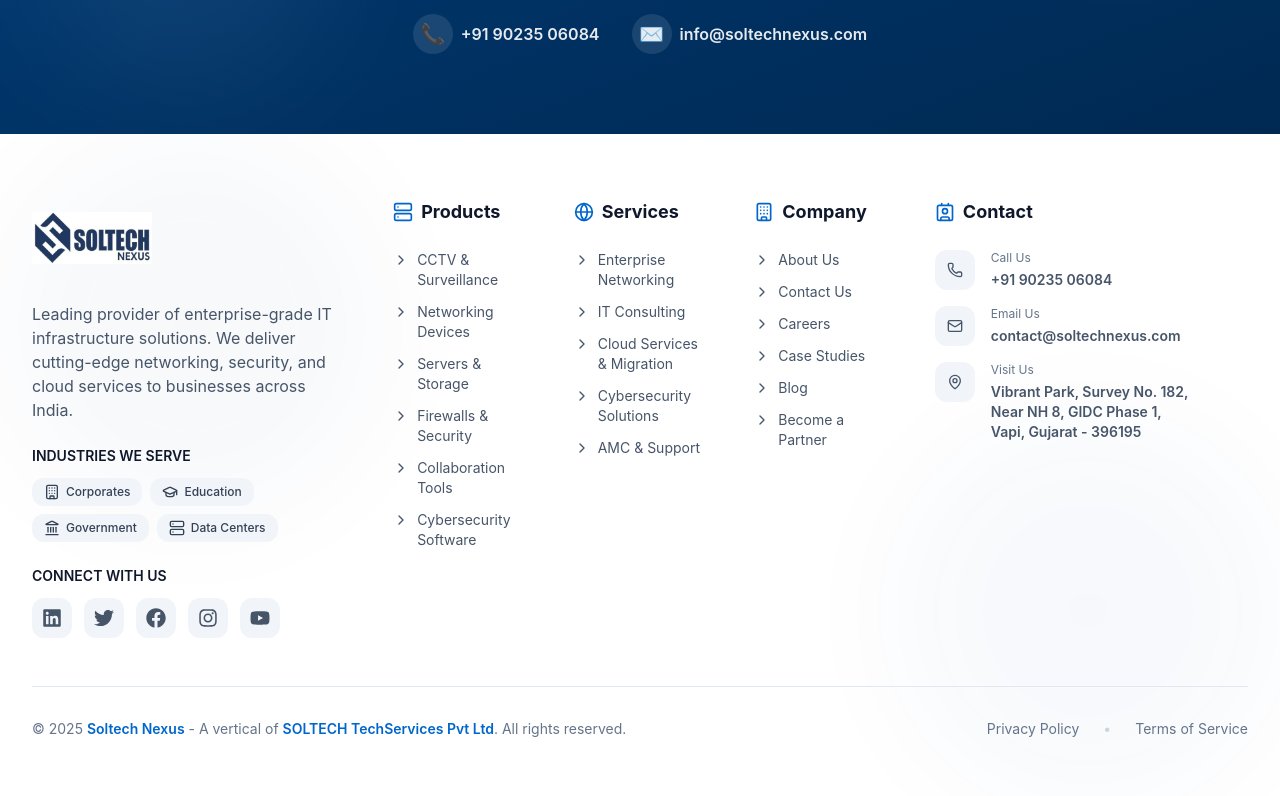
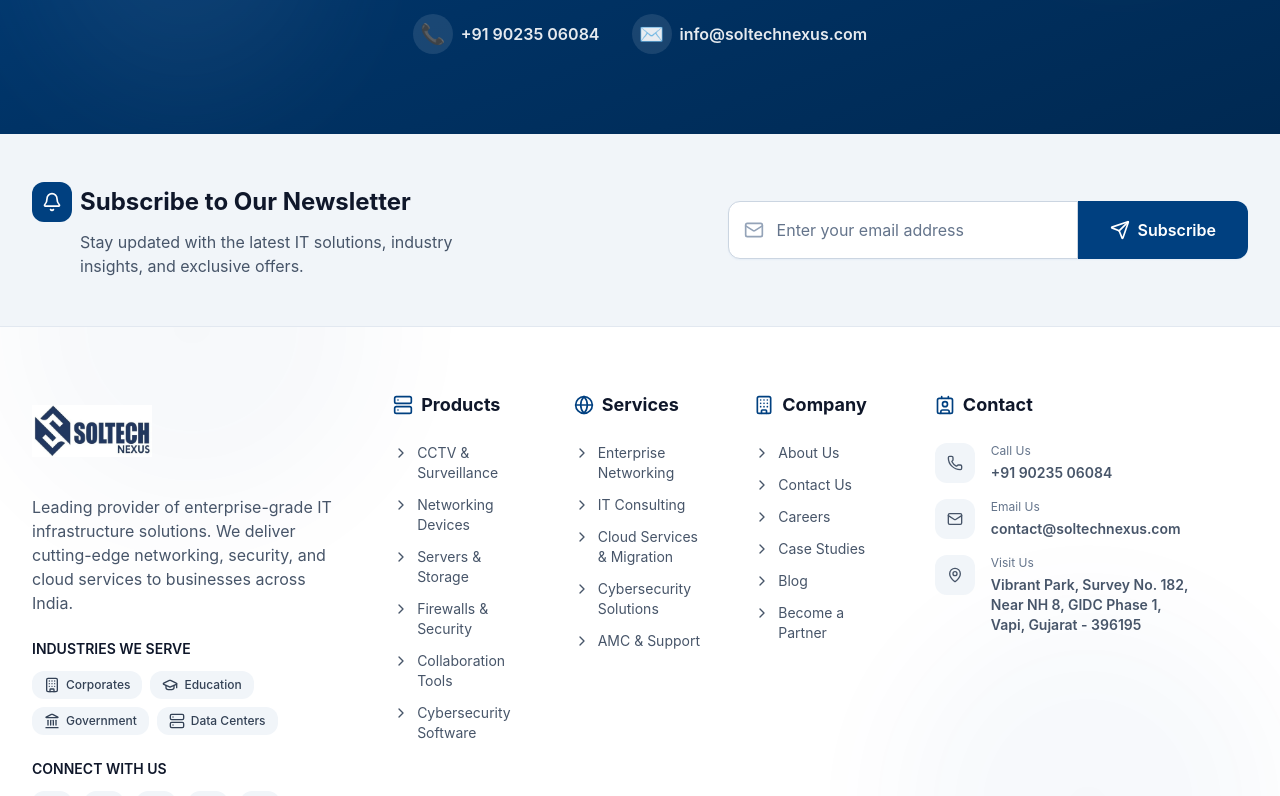
Before and after one commit to Soltech007/soltechnexus, a Next.js app: page / in a window 1280 px wide. Shown: the part 5020-5816 px from the top of the page. Built offline with nearby package versions, Linux system fonts and the light colour scheme.

Commit message:
added subscribe button on footer

```diff
--- a/app/components/Footer.tsx
+++ b/app/components/Footer.tsx
@@ -27,6 +27,10 @@
   Server,
   Globe,
   Contact,
+  Loader2,
+  CheckCircle,
+  Bell,
+  AlertCircle,
 } from "lucide-react";
 import { useState } from "react";
 import React from "react";
@@ -34,16 +38,49 @@
 export default function Footer() {
   const [email, setEmail] = useState("");
   const [isSubmitting, setIsSubmitting] = useState(false);
+  const [isSubscribed, setIsSubscribed] = useState(false);
+  const [error, setError] = useState("");
 
   const handleNewsletterSubmit = async (e: React.FormEvent) => {
     e.preventDefault();
+    if (!email) return;
+
     setIsSubmitting(true);
-    // Simulate API call
-    setTimeout(() => {
-      alert("Thank you for subscribing!");
+    setError("");
+
+    try {
+      const response = await fetch("/api/newsletter", {
+        method: "POST",
+        headers: {
+          "Content-Type": "application/json",
+        },
+        body: JSON.stringify({ email }),
+      });
+
+      const data = await response.json();
+
+      if (response.ok) {
+        setIsSubscribed(true);
         setEmail("");
+        // Reset success message after 5 seconds
+        setTimeout(() => setIsSubscribed(false), 5000);
+      } else {
+        // Handle specific error messages
+        if (data.error?.includes("Contact already exist")) {
+          setError("You're already subscribed! 📧");
+        } else {
+          setError(data.error || "Something went wrong. Please try again.");
+        }
+        // Reset error message after 5 seconds
+        setTimeout(() => setError(""), 5000);
+      }
+    } catch (err) {
+      console.error("Newsletter subscription error:", err);
+      setError("Network error. Please try again.");
+      setTimeout(() => setError(""), 5000);
+    } finally {
       setIsSubmitting(false);
-    }, 1000);
+    }
   };
 
   const productLinks = [
@@ -107,6 +144,101 @@
       </div>
 
       <div className="relative">
+        {/* Newsletter Section - Gray Background */}
+        <div className="bg-gray-100 border-b border-gray-200">
+          <div className="max-w-7xl mx-auto px-4 sm:px-6 lg:px-8 py-8 sm:py-12">
+            <motion.div
+              initial={{ opacity: 0, y: 20 }}
+              whileInView={{ opacity: 1, y: 0 }}
+              viewport={{ once: true }}
+              transition={{ duration: 0.6 }}
+              className="flex flex-col lg:flex-row items-center justify-between gap-6 lg:gap-12"
+            >
+              {/* Newsletter Text */}
+              <div className="text-center lg:text-left">
+                <div className="flex items-center justify-center lg:justify-start gap-2 mb-2">
+                  <div className="w-10 h-10 bg-primary-700 rounded-lg flex items-center justify-center">
+                    <Bell className="w-5 h-5 text-white" />
+                  </div>
+                  <h3 className="text-lg sm:text-xl lg:text-2xl font-bold text-gray-900">
+                    Subscribe to Our Newsletter
+                  </h3>
+                </div>
+                <p className="text-gray-600 text-sm sm:text-base max-w-md lg:pl-12">
+                  Stay updated with the latest IT solutions, industry insights, and exclusive offers.
+                </p>
+              </div>
+
+              {/* Newsletter Form */}
+              <div className="w-full lg:w-auto">
+                <form onSubmit={handleNewsletterSubmit} className="flex flex-col sm:flex-row gap-3 sm:gap-0">
+                  <div className="relative flex-1 sm:min-w-[300px] lg:min-w-[350px]">
+                    <Mail className="absolute left-4 top-1/2 -translate-y-1/2 w-5 h-5 text-gray-400" />
+                    <input
+                      type="email"
+                      value={email}
+                      onChange={(e) => setEmail(e.target.value)}
+                      placeholder="Enter your email address"
+                      className="w-full pl-12 pr-4 py-3 sm:py-4 rounded-lg sm:rounded-l-lg sm:rounded-r-none bg-white border border-gray-300 text-gray-900 placeholder-gray-500 focus:outline-none focus:ring-2 focus:ring-primary-700 focus:border-transparent text-sm sm:text-base shadow-sm"
+                      required
+                        id="new"
+                      disabled={isSubmitting}
+                    />
+                  </div>
+                  <button
+                    type="submit"
+                    id="news"
+                    disabled={isSubmitting || !email}
+                    className="px-6 sm:px-8 py-3 sm:py-4 bg-primary-700 hover:bg-primary-800 disabled:bg-primary-700 text-white font-semibold rounded-lg sm:rounded-l-none sm:rounded-r-lg transition-all duration-300 flex items-center justify-center gap-2 text-sm sm:text-base whitespace-nowrap disabled:cursor-not-allowed shadow-sm"
+                  >
+                    {isSubmitting ? (
+                      <>
+                        <Loader2 className="w-4 h-4 sm:w-5 sm:h-5 animate-spin" />
+                        <span className="hidden sm:inline">Subscribing...</span>
+                        <span className="sm:hidden">Wait...</span>
+                      </>
+                    ) : isSubscribed ? (
+                      <>
+                        <CheckCircle className="w-4 h-4 sm:w-5 sm:h-5" />
+                        <span>Subscribed!</span>
+                      </>
+                    ) : (
+                      <>
+                        <Send className="w-4 h-4 sm:w-5 sm:h-5" />
+                        <span>Subscribe</span>
+                      </>
+                    )}
+                  </button>
+                </form>
+
+                {/* Success Message */}
+                {isSubscribed && (
+                  <motion.p
+                    initial={{ opacity: 0, y: 10 }}
+                    animate={{ opacity: 1, y: 0 }}
+                    className="text-green-600 text-sm mt-2 text-center sm:text-left font-medium flex items-center justify-center sm:justify-start gap-1"
+                  >
+                    <CheckCircle className="w-4 h-4" />
+                    🎉 Thank you for subscribing! Check your inbox soon.
+                  </motion.p>
+                )}
+
+                {/* Error Message */}
+                {error && (
+                  <motion.p
+                    initial={{ opacity: 0, y: 10 }}
+                    animate={{ opacity: 1, y: 0 }}
+                    className="text-red-600 text-sm mt-2 text-center sm:text-left font-medium flex items-center justify-center sm:justify-start gap-1"
+                  >
+                    <AlertCircle className="w-4 h-4" />
+                    {error}
+                  </motion.p>
+                )}
+              </div>
+            </motion.div>
+          </div>
+        </div>
+
         {/* Main Footer Content */}
         <div className="max-w-7xl mx-auto px-4 sm:px-6 lg:px-8 py-12 sm:py-16">
           <div className="grid grid-cols-2 sm:grid-cols-2 lg:grid-cols-7 gap-6 sm:gap-8 lg:gap-12 mb-12">
@@ -210,7 +342,7 @@
               className="col-span-1 lg:col-span-1"
             >
               <h4 className="text-gray-900 text-sm sm:text-base lg:text-lg font-bold mb-3 sm:mb-4 lg:mb-6 flex items-center gap-1.5 sm:gap-2">
-                <Server className="w-3.5 h-3.5 sm:w-4 sm:h-4 lg:w-5 lg:h-5 text-primary-500" />
+                <Server className="w-3.5 h-3.5 sm:w-4 sm:h-4 lg:w-5 lg:h-5 text-primary-700" />
                 Products
               </h4>
               <ul className="space-y-1.5 sm:space-y-2 lg:space-y-3">
@@ -218,7 +350,7 @@
                   <li key={index}>
                     <Link
                       href={link.href}
-                      className="group flex items-start gap-1.5 sm:gap-2 text-gray-600 hover:text-primary-500 transition-all"
+                      className="group flex items-start gap-1.5 sm:gap-2 text-gray-600 hover:text-primary-700 transition-all"
                     >
                       <ChevronRight className="w-3 h-3 sm:w-3.5 sm:h-3.5 lg:w-4 lg:h-4 group-hover:translate-x-1 transition-transform flex-shrink-0 mt-0.5" />
                       <span className="text-[11px] sm:text-xs lg:text-sm leading-tight">{link.label}</span>
@@ -237,7 +369,7 @@
               className="col-span-1 lg:col-span-1"
             >
               <h4 className="text-gray-900 text-sm sm:text-base lg:text-lg font-bold mb-3 sm:mb-4 lg:mb-6 flex items-center gap-1.5 sm:gap-2">
-                <Globe className="w-3.5 h-3.5 sm:w-4 sm:h-4 lg:w-5 lg:h-5 text-primary-500" />
+                <Globe className="w-3.5 h-3.5 sm:w-4 sm:h-4 lg:w-5 lg:h-5 text-primary-700" />
                 Services
               </h4>
               <ul className="space-y-1.5 sm:space-y-2 lg:space-y-3">
@@ -245,7 +377,7 @@
                   <li key={index}>
                     <Link
                       href={link.href}
-                      className="group flex items-start gap-1.5 sm:gap-2 text-gray-600 hover:text-primary-500 transition-all"
+                      className="group flex items-start gap-1.5 sm:gap-2 text-gray-600 hover:text-primary-700 transition-all"
                     >
                       <ChevronRight className="w-3 h-3 sm:w-3.5 sm:h-3.5 lg:w-4 lg:h-4 group-hover:translate-x-1 transition-transform flex-shrink-0 mt-0.5" />
                       <span className="text-[11px] sm:text-xs lg:text-sm leading-tight">{link.label}</span>
@@ -264,7 +396,7 @@
               className="col-span-1 lg:col-span-1"
             >
               <h4 className="text-gray-900 text-sm sm:text-base lg:text-lg font-bold mb-3 sm:mb-4 lg:mb-6 flex items-center gap-1.5 sm:gap-2">
-                <Building className="w-3.5 h-3.5 sm:w-4 sm:h-4 lg:w-5 lg:h-5 text-primary-500" />
+                <Building className="w-3.5 h-3.5 sm:w-4 sm:h-4 lg:w-5 lg:h-5 text-primary-700" />
                 Company
               </h4>
               <ul className="space-y-1.5 sm:space-y-2 lg:space-y-3">
@@ -272,7 +404,7 @@
                   <li key={index}>
                     <Link
                       href={link.href}
-                      className="group flex items-start gap-1.5 sm:gap-2 text-gray-600 hover:text-primary-500 transition-all"
+                      className="group flex items-start gap-1.5 sm:gap-2 text-gray-600 hover:text-primary-700 transition-all"
                     >
                       <ChevronRight className="w-3 h-3 sm:w-3.5 sm:h-3.5 lg:w-4 lg:h-4 group-hover:translate-x-1 transition-transform flex-shrink-0 mt-0.5" />
                       <span className="text-[11px] sm:text-xs lg:text-sm leading-tight">{link.label}</span>
@@ -291,7 +423,7 @@
               className="col-span-1 lg:col-span-2"
             >
               <h4 className="text-gray-900 text-sm sm:text-base lg:text-lg font-bold mb-3 sm:mb-4 lg:mb-6 flex items-center gap-1.5 sm:gap-2">
-                <Contact className="w-3.5 h-3.5 sm:w-4 sm:h-4 lg:w-5 lg:h-5 text-primary-500" />
+                <Contact className="w-3.5 h-3.5 sm:w-4 sm:h-4 lg:w-5 lg:h-5 text-primary-700" />
                 Contact
               </h4>
 
@@ -299,7 +431,7 @@
                 {/* Phone */}
                 <a
                   href="tel:+919023506084"
-                  className="flex items-start gap-2 sm:gap-3 lg:gap-4 text-gray-600 hover:text-primary-500 transition-all group"
+                  className="flex items-start gap-2 sm:gap-3 lg:gap-4 text-gray-600 hover:text-primary-700 transition-all group"
                 >
                   <div className="w-8 h-8 sm:w-9 sm:h-9 lg:w-10 lg:h-10 bg-gray-100 rounded-lg flex items-center justify-center group-hover:bg-primary-700 group-hover:text-white transition-all flex-shrink-0">
                     <PhoneIcon className="w-3 h-3 sm:w-3.5 sm:h-3.5 lg:w-4 lg:h-4" />
@@ -314,7 +446,7 @@
                 {/* Email */}
                 <a
                   href="mailto:info@soltechnexus.com"
-                  className="flex items-start gap-2 sm:gap-3 lg:gap-4 text-gray-600 hover:text-primary-500 transition-all group"
+                  className="flex items-start gap-2 sm:gap-3 lg:gap-4 text-gray-600 hover:text-primary-700 transition-all group"
                 >
                   <div className="w-8 h-8 sm:w-9 sm:h-9 lg:w-10 lg:h-10 bg-gray-100 rounded-lg flex items-center justify-center group-hover:bg-primary-700 group-hover:text-white transition-all flex-shrink-0">
                     <Mail className="w-3 h-3 sm:w-3.5 sm:h-3.5 lg:w-4 lg:h-4" />
@@ -354,7 +486,7 @@
             <div className="flex flex-col sm:flex-row justify-between items-center gap-4">
               <p className="text-gray-500 text-xs sm:text-sm text-center sm:text-left">
                 © {new Date().getFullYear()}{" "}
-      <span className="text-primary-500 font-semibold">
+                <span className="text-primary-700 font-semibold">
                   Soltech Nexus
                 </span>
                 {" "}- A vertical of{" "}
@@ -362,7 +494,7 @@
                   href="https://soltechtechservices.com/"
                   target="_blank"
                   rel="noopener noreferrer"
-        className="text-primary-500 font-semibold hover:text-primary-600 hover:underline transition-all"
+                  className="text-primary-700 font-semibold hover:text-primary-600 hover:underline transition-all"
                 >
                   SOLTECH TechServices Pvt Ltd
                 </a>
@@ -372,14 +504,14 @@
               <div className="flex flex-wrap items-center justify-center gap-3 sm:gap-6 text-xs sm:text-sm">
                 <Link
                   href="/privacypolicy"
-        className="text-gray-500 hover:text-primary-500 transition-colors whitespace-nowrap"
+                  className="text-gray-500 hover:text-primary-700 transition-colors whitespace-nowrap"
                 >
                   Privacy Policy
                 </Link>
                 <span className="text-gray-300 hidden sm:inline">•</span>
                 <Link
                   href="/termandcondition"
-        className="text-gray-500 hover:text-primary-500 transition-colors whitespace-nowrap"
+                  className="text-gray-500 hover:text-primary-700 transition-colors whitespace-nowrap"
                 >
                   Terms of Service
                 </Link>
```
Also changed, not shown: app/api/newsletter/route.ts (added, +84 -0 lines), 1 other file (tests, documents, lock files or other folders). Lines whose indentation alone changed are shown as unchanged.
